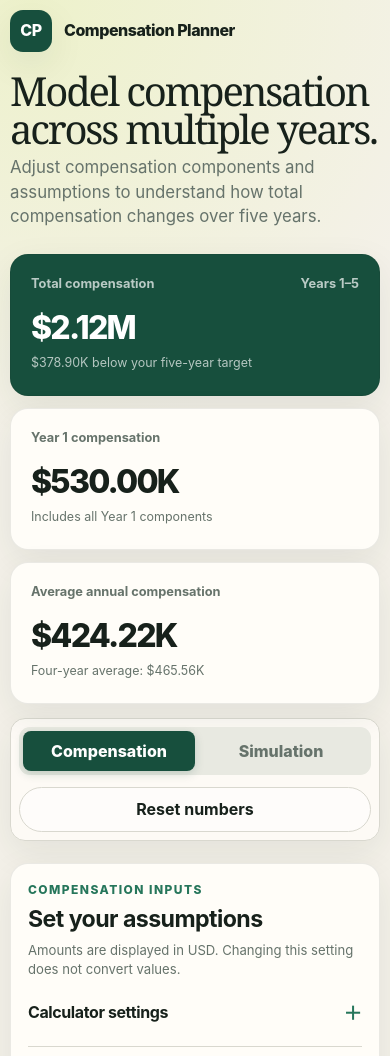
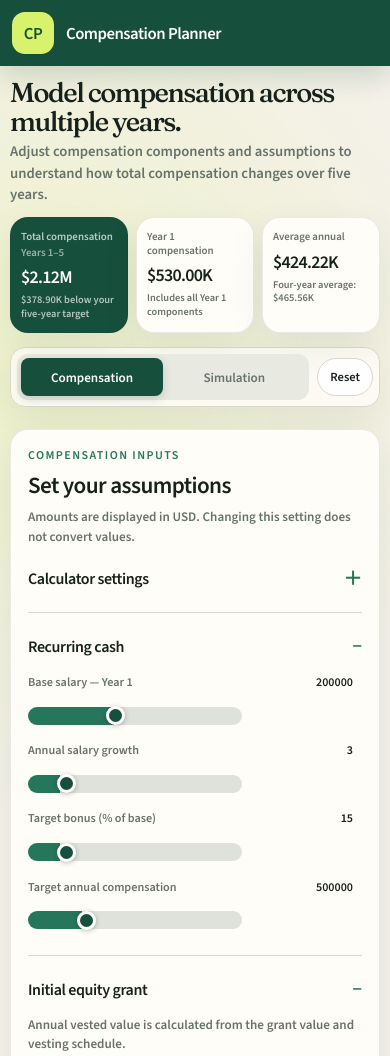
Before and after one commit to kbibireddy/offerlab, a website built with Vite: page index.html in a window 390 px wide. Shown: the top 1056 px of the page. Built offline with nearby package versions, Linux system fonts and the light colour scheme.

Commit message:
Polish phone layout: flush brand bar and compact KPIs
Fill the top safe-area with a green brand bar, keep three KPI cards
in one equal-width row, place Compensation/Simulation beside Reset,
and widen click-to-edit slider values without horizontal overflow.

```diff
--- a/index.html
+++ b/index.html
@@ -4,8 +4,8 @@
   <meta charset="UTF-8">
   <meta name="viewport" content="width=device-width, initial-scale=1.0">
   <meta name="description" content="Interactive multi-year compensation calculator">
-  <meta name="theme-color" content="#f4f1e9">
-  <meta name="apple-mobile-web-app-status-bar-style" content="default">
+  <meta name="theme-color" content="#174f3d">
+  <meta name="apple-mobile-web-app-status-bar-style" content="black-translucent">
   <title>Compensation Planner</title>
   <style>
     :root {
@@ -42,19 +42,20 @@
     html {
       width: 100%;
       max-width: 100%;
-      background: var(--paper);
+      overflow-x: hidden;
+      background: var(--green);
     }
 
     body {
       width: 100%;
       max-width: 100%;
       margin: 0;
-      overflow-x: clip;
+      overflow-x: hidden;
       color: var(--ink);
       background:
-        radial-gradient(circle at 8% 0%, rgba(216, 243, 107, 0.24), transparent 28rem),
+        radial-gradient(circle at 8% 12%, rgba(216, 243, 107, 0.24), transparent 28rem),
         var(--paper);
-      font-family: Inter, ui-sans-serif, system-ui, -apple-system, BlinkMacSystemFont, "Segoe UI", sans-serif;
+      font-family: "Source Sans 3", "Segoe UI", ui-sans-serif, system-ui, sans-serif;
       line-height: 1.45;
     }
 
@@ -65,15 +66,23 @@
       width: 100%;
       max-width: 1440px;
       margin: 0 auto;
-      padding: max(16px, env(safe-area-inset-top)) 16px max(48px, env(safe-area-inset-bottom));
+      padding: 0 16px max(48px, env(safe-area-inset-bottom));
+    }
+
+    .top-bar {
+      display: flex;
+      align-items: center;
+      gap: 12px;
+      margin: 0 -16px 18px;
+      padding: max(14px, env(safe-area-inset-top)) 16px 14px;
+      color: white;
+      background: var(--green);
+      box-shadow: 0 10px 28px rgba(23, 79, 61, .18);
     }
 
     header {
-      display: flex;
-      align-items: flex-start;
-      justify-content: space-between;
-      gap: 24px;
-      margin-bottom: 26px;
+      display: block;
+      margin-bottom: 18px;
     }
 
     .brand {
@@ -84,25 +93,31 @@
       letter-spacing: -0.03em;
     }
 
+    .top-bar .brand {
+      color: white;
+      font-size: 1.05rem;
+    }
+
     .mark {
       display: grid;
       width: 42px;
       height: 42px;
       place-items: center;
       border-radius: 13px;
-      color: white;
-      background: var(--green);
-      box-shadow: var(--shadow);
+      color: var(--green);
+      background: var(--lime);
+      box-shadow: none;
+      font-weight: 900;
     }
 
     h1 {
       max-width: 760px;
-      margin: 30px 0 8px;
-      font-family: Georgia, "Times New Roman", serif;
-      font-size: clamp(2.5rem, 6vw, 5.7rem);
+      margin: 0 0 8px;
+      font-family: "Fraunces", Georgia, "Times New Roman", serif;
+      font-size: clamp(2.1rem, 5.5vw, 4.8rem);
       font-weight: 500;
       letter-spacing: -0.055em;
-      line-height: 0.94;
+      line-height: 0.96;
     }
 
     .intro {
@@ -114,13 +129,14 @@
 
     .reset {
       flex: 0 0 auto;
-      margin-top: 8px;
+      margin: 0;
       padding: 10px 14px;
       border: 1px solid var(--line);
       border-radius: 999px;
       color: var(--ink);
-      background: rgba(255,255,255,.55);
+      background: rgba(255,255,255,.9);
       font-weight: 700;
+      white-space: nowrap;
     }
 
     .reset:hover { background: white; }
@@ -135,7 +151,7 @@
       display: flex;
       align-items: center;
       justify-content: space-between;
-      gap: 12px;
+      gap: 10px;
       margin-bottom: 22px;
       padding: 8px;
       border: 1px solid var(--line);
@@ -147,7 +163,8 @@
     .workspace-switch {
       display: grid;
       grid-template-columns: 1fr 1fr;
-      flex: 1 1 360px;
+      flex: 1 1 auto;
+      min-width: 0;
       max-width: 520px;
       padding: 4px;
       border-radius: 11px;
@@ -155,8 +172,9 @@
     }
 
     .workspace-switch button {
+      min-width: 0;
       min-height: 40px;
-      padding: 8px 12px;
+      padding: 8px 10px;
       border: 0;
       border-radius: 8px;
       color: var(--muted);
@@ -173,7 +191,8 @@
     .layout {
       display: grid;
       min-width: 0;
-      grid-template-columns: minmax(310px, 0.72fr) minmax(560px, 1.55fr);
+      width: 100%;
+      grid-template-columns: minmax(0, 0.72fr) minmax(0, 1.55fr);
       gap: 22px;
       align-items: start;
     }
@@ -253,9 +272,14 @@
 
     label {
       display: block;
+      padding-right: 7.5rem;
       color: var(--muted);
       font-size: .76rem;
       font-weight: 750;
+    }
+
+    label:has(select) {
+      padding-right: 0;
     }
 
     .input-wrap {
@@ -343,7 +367,8 @@
       position: absolute;
       top: -7px;
       right: 0;
-      width: 104px;
+      width: min(9.5rem, 42vw);
+      min-width: 5.5rem;
       height: 30px;
       padding: 4px 8px;
       border: 1px solid transparent;
@@ -354,6 +379,7 @@
       font-weight: 850;
       text-align: right;
       appearance: textfield;
+      z-index: 1;
     }
 
     .slider-number-input:hover,
@@ -384,11 +410,14 @@
 
     .summary-grid {
       display: grid;
-      grid-template-columns: 1.2fr 1fr 1fr;
+      grid-template-columns: minmax(0, 1.2fr) minmax(0, 1fr) minmax(0, 1fr);
       gap: 12px;
+      width: 100%;
+      min-width: 0;
     }
 
     .metric {
+      min-width: 0;
       min-height: 142px;
       padding: 20px;
       overflow: hidden;
@@ -604,8 +633,10 @@
 
     .scenario-config {
       display: grid;
-      grid-template-columns: repeat(3, 1fr);
+      grid-template-columns: repeat(3, minmax(0, 1fr));
       gap: 14px;
+      width: 100%;
+      min-width: 0;
     }
 
     .range-card {
@@ -794,53 +825,139 @@
     }
 
     @media (max-width: 960px) {
-      .layout { grid-template-columns: 1fr; }
+      .layout { grid-template-columns: minmax(0, 1fr); }
       .controls { position: static; }
-    }
-
-    @media (max-width: 650px) {
+      .scenario-config { grid-template-columns: minmax(0, 1fr); }
+    }
+
+    @media (max-width: 720px) {
       .shell {
         width: 100%;
         max-width: 100%;
-        padding: max(10px, env(safe-area-inset-top)) 10px max(30px, env(safe-area-inset-bottom));
-      }
-      header { display: block; }
-      h1 { margin-top: 20px; }
-      .summary-grid { grid-template-columns: 1fr; }
-      .metric.primary { grid-column: auto; }
-      .fields { grid-template-columns: 1fr; }
-      .year-inputs { grid-template-columns: 1fr; }
+        padding: 0 10px max(30px, env(safe-area-inset-bottom));
+      }
+
+      .top-bar {
+        margin: 0 -10px 12px;
+        padding: max(12px, env(safe-area-inset-top)) 12px 12px;
+      }
+
+      header { margin-bottom: 12px; }
+      h1 {
+        margin: 0 0 6px;
+        font-size: clamp(1.55rem, 7vw, 2.1rem);
+        line-height: 1.05;
+      }
+      .intro { font-size: .92rem; }
+
+      .top-kpis,
+      .summary-grid {
+        grid-template-columns: repeat(3, minmax(0, 1fr));
+        gap: 8px;
+      }
+
+      .metric {
+        min-height: 0;
+        padding: 12px 10px;
+      }
+
+      .metric .label {
+        display: block;
+        font-size: .68rem;
+        line-height: 1.25;
+      }
+
+      .metric .label span {
+        display: block;
+        margin-top: 2px;
+        opacity: .8;
+      }
+
+      .metric .value {
+        margin-top: 10px;
+        font-size: clamp(1.05rem, 4.6vw, 1.35rem);
+        letter-spacing: -.04em;
+      }
+
+      .metric .sub {
+        margin-top: 6px;
+        font-size: .65rem;
+        line-height: 1.3;
+        display: -webkit-box;
+        -webkit-line-clamp: 2;
+        -webkit-box-orient: vertical;
+        overflow: hidden;
+      }
+
+      .workspace-toolbar {
+        align-items: center;
+        flex-direction: row;
+        gap: 8px;
+        padding: 6px;
+      }
+
+      .workspace-switch {
+        width: auto;
+        max-width: none;
+        flex: 1 1 auto;
+      }
+
+      .workspace-switch button {
+        min-height: 38px;
+        padding: 8px 6px;
+        font-size: .82rem;
+      }
+
+      .reset {
+        width: auto;
+        flex: 0 0 auto;
+        margin-top: 0;
+        min-height: 38px;
+        padding: 8px 12px;
+        font-size: .78rem;
+      }
+
+      .fields,
+      .year-inputs { grid-template-columns: minmax(0, 1fr); }
       .chart-panel, .table-panel, .insight-panel, .controls { padding: 17px; }
-      .insight-panel { grid-template-columns: 1fr; }
+      .insight-panel { grid-template-columns: minmax(0, 1fr); }
       .panel-head { display: block; }
       .legend { margin-top: 10px; }
       .scenario-explorer { padding: 17px; }
       .scenario-header { display: block; }
-      .scenario-config, .scenario-charts { grid-template-columns: 1fr; }
-      .scenario-options { grid-template-columns: 1fr; }
-      .scenario-summary { grid-template-columns: 1fr 1fr; }
+      .scenario-charts { grid-template-columns: minmax(0, 1fr); }
+      .scenario-options { grid-template-columns: minmax(0, 1fr); }
+      .scenario-summary { grid-template-columns: repeat(2, minmax(0, 1fr)); }
       .start-button { width: 100%; }
-      .scenario-results, .scenario-config, .scenario-charts, .scenario-chart, .table-scroll { width: 100%; min-width: 0; max-width: 100%; }
-      .table-actions { align-items: flex-start; flex-direction: column; }
-      .workspace-toolbar { align-items: stretch; flex-direction: column; }
-      .workspace-switch { width: 100%; max-width: none; flex-basis: auto; }
-      .reset { width: 100%; margin-top: 0; min-height: 42px; }
-      .panel, .layout, .results, .summary-grid, .metric, .chart-panel, .table-panel, .insight-panel {
+      .scenario-results, .scenario-config, .scenario-charts, .scenario-chart, .table-scroll {
         width: 100%;
         min-width: 0;
         max-width: 100%;
       }
+      .table-actions { align-items: flex-start; flex-direction: column; }
+      .panel, .layout, .results, .summary-grid, .metric, .chart-panel, .table-panel, .insight-panel, .workspace-toolbar {
+        width: 100%;
+        min-width: 0;
+        max-width: 100%;
+      }
+
+      .slider-number-input {
+        width: min(8.5rem, 38vw);
+      }
     }
   </style>
+  <link rel="preconnect" href="https://fonts.googleapis.com">
+  <link rel="preconnect" href="https://fonts.gstatic.com" crossorigin>
+  <link href="https://fonts.googleapis.com/css2?family=Fraunces:opsz,wght@9..144,500;9..144,600&family=Source+Sans+3:wght@450;600;750;850&display=swap" rel="stylesheet">
 </head>
 <body>
   <main class="shell">
+    <div class="top-bar">
+      <div class="brand"><span class="mark">CP</span> Compensation Planner</div>
+    </div>
     <header>
-      <div>
-        <div class="brand"><span class="mark">CP</span> Compensation Planner</div>
-        <h1>Model compensation across multiple years.</h1>
-        <p class="intro" id="intro">Adjust compensation components and assumptions to understand how total compensation changes over five years.</p>
-      </div>
+      <h1>Model compensation across multiple years.</h1>
+      <p class="intro" id="intro">Adjust compensation components and assumptions to understand how total compensation changes over five years.</p>
     </header>
 
     <div class="summary-grid top-kpis" aria-live="polite">
@@ -855,7 +972,7 @@
         <div class="sub">Includes all Year 1 components</div>
       </article>
       <article class="panel metric">
-        <div class="label">Average annual compensation</div>
+        <div class="label">Average annual</div>
         <div class="value" id="averageTotal">—</div>
         <div class="sub" id="fourYearAverage">Four-year average: —</div>
       </article>
@@ -866,7 +983,7 @@
         <button class="active" id="compensationTab" data-workspace="compensation" role="tab" aria-selected="true" aria-controls="compensationWorkspace" type="button">Compensation</button>
         <button id="simulationTab" data-workspace="simulation" role="tab" aria-selected="false" aria-controls="simulationWorkspace" type="button">Simulation</button>
       </div>
-      <button class="reset" id="resetButton" type="button">Reset numbers</button>
+      <button class="reset" id="resetButton" type="button" aria-label="Reset numbers">Reset</button>
     </nav>
 
     <div class="layout" id="compensationWorkspace" role="tabpanel" aria-labelledby="compensationTab">
```
